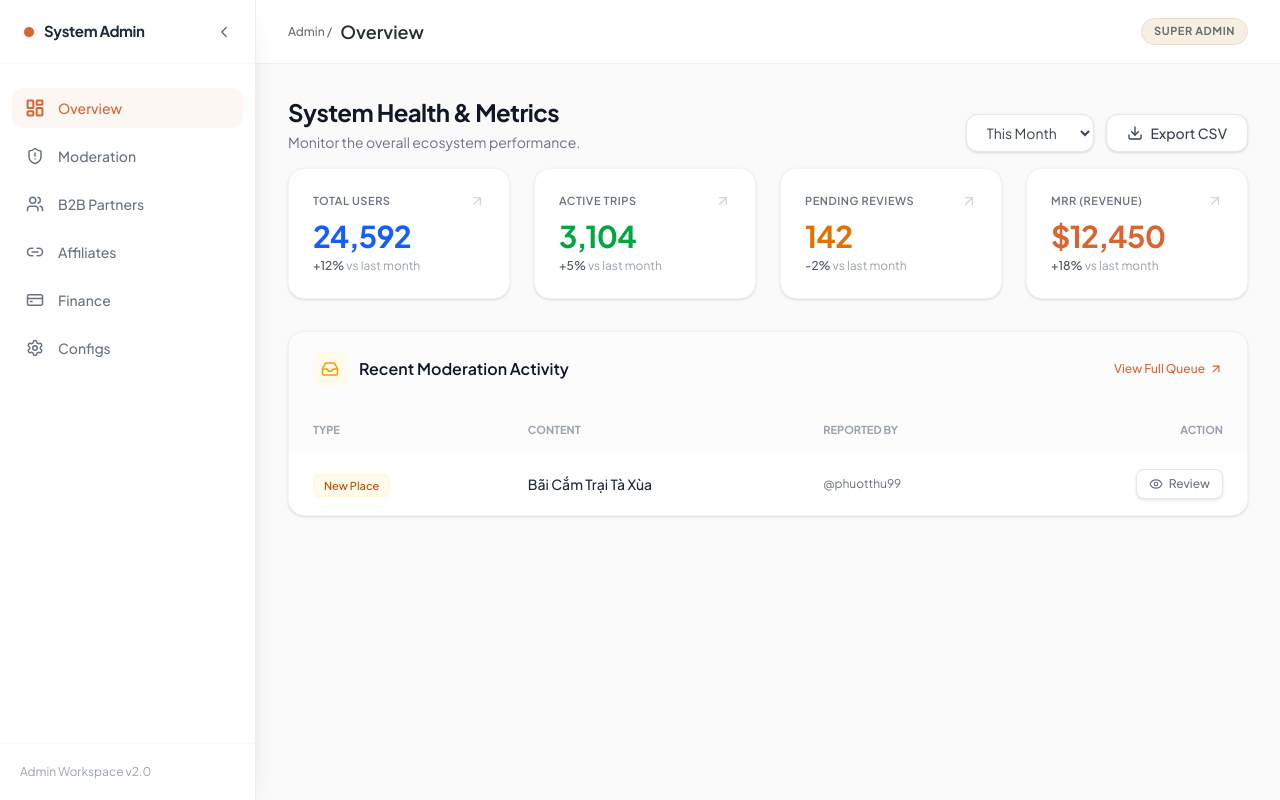
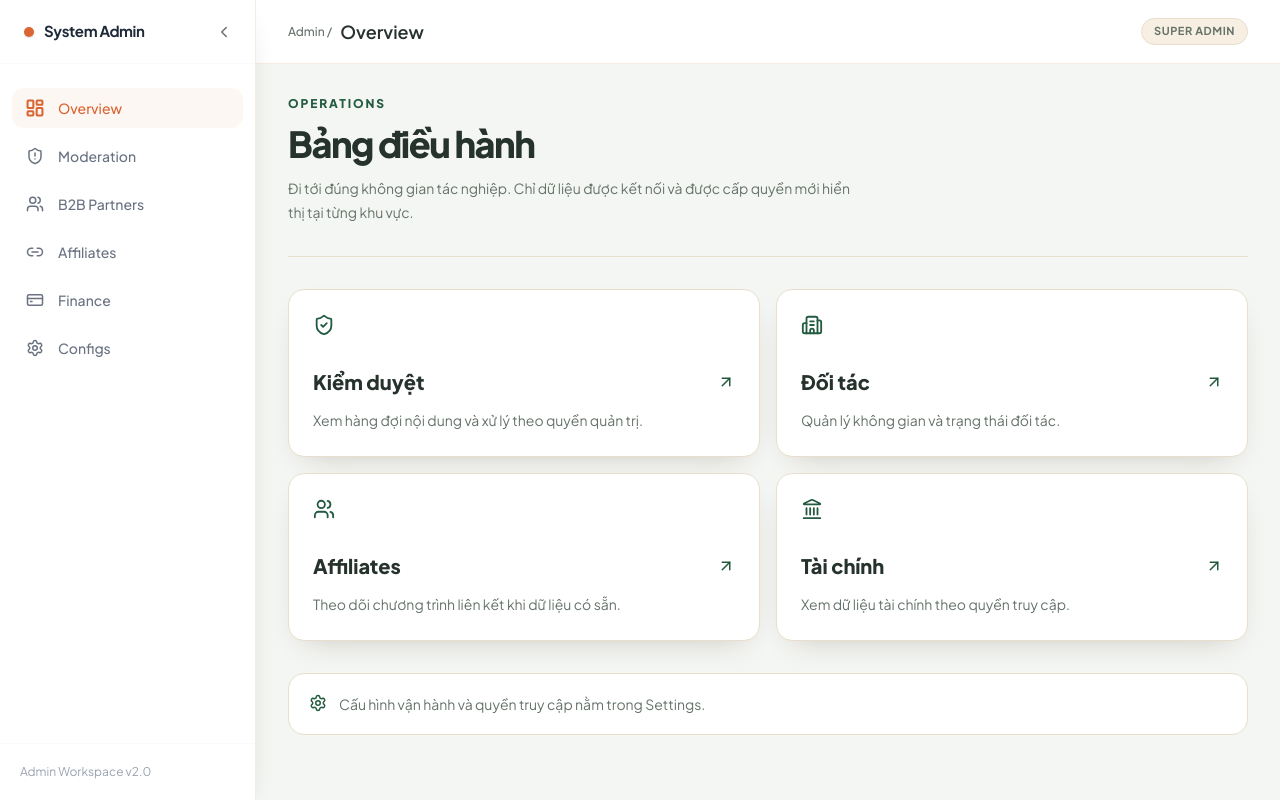
Before and after one commit to tizh24/ROAD_TRIP, a Next.js app in the folder web/: page /admin in a window 1280 px wide. Built offline with nearby package versions, Linux system fonts and the light colour scheme.

Commit message:
feat(web): rebuild admin operations overview

```diff
--- a/web/src/features/admin/components/overview/OverviewPanel.tsx
+++ b/web/src/features/admin/components/overview/OverviewPanel.tsx
@@ -1,96 +1,5 @@
 "use client";
-import React from "react";
-import { useRouter } from "next/navigation";
-import { ArrowUpRight, Download, Inbox, Eye } from "lucide-react";
-
-export default function OverviewPanel() {
-  const router = useRouter();
-
-  return (
-    <div className="p-4 md:p-8 max-w-[1400px] mx-auto space-y-6 md:space-y-8 animate-fade-in-up">
-      {/* Action-Oriented Header */}
-      <div className="flex flex-col md:flex-row justify-between items-start md:items-end gap-4 mb-4">
-        <div>
-          <h2 className="text-xl md:text-2xl font-bold text-gray-900 tracking-tight">System Health & Metrics</h2>
-          <p className="text-xs md:text-sm text-gray-500 mt-1">Monitor the overall ecosystem performance.</p>
-        </div>
-        <div className="flex gap-2 md:gap-3 w-full md:w-auto">
-          <select className="flex-1 md:flex-none text-xs md:text-sm border border-gray-200 rounded-xl px-3 md:px-4 py-2 bg-white text-gray-700 cursor-pointer outline-none focus:ring-2 focus:ring-primary/20 transition-all shadow-sm">
-            <option>This Month</option>
-            <option>Last 7 Days</option>
-            <option>Today</option>
-          </select>
-          <button className="flex-1 md:flex-none flex items-center justify-center gap-2 text-xs md:text-sm font-medium bg-white border border-gray-200 px-4 md:px-5 py-2 rounded-xl hover:bg-gray-50 hover:text-gray-900 text-gray-700 transition-all shadow-sm hover:shadow active:scale-95">
-            <Download size={16} />
-            Export CSV
-          </button>
-        </div>
-      </div>
-
-      {/* STATS */}
-      <div className="grid grid-cols-2 lg:grid-cols-4 gap-4 md:gap-6">
-        {[
-          { label: "Total Users", value: "24,592", change: "+12%", color: "text-blue-600", action: () => router.push('/admin/users') },
-          { label: "Active Trips", value: "3,104", change: "+5%", color: "text-green-600", action: () => {} },
-          { label: "Pending Reviews", value: "142", change: "-2%", color: "text-amber-600", action: () => router.push('/admin/moderation') },
-          { label: "MRR (Revenue)", value: "$12,450", change: "+18%", color: "text-primary", action: () => router.push('/admin/finance') },
-        ].map((stat, i) => (
-          <button
-            key={i}
-            onClick={stat.action}
-            className="text-left bg-white p-4 md:p-6 rounded-2xl shadow-sm hover:shadow-md border border-gray-100 hover:border-gray-200 transition-all duration-300 hover:-translate-y-1 group"
-          >
-            <div className="flex justify-between items-start mb-2">
-              <p className="text-[10px] md:text-[11px] text-gray-500 uppercase tracking-wider font-semibold truncate pr-2">{stat.label}</p>
-              <ArrowUpRight size={16} className="text-gray-300 group-hover:text-primary transition-colors shrink-0" />
-            </div>
-            <p className={`text-xl md:text-3xl font-bold ${stat.color} mb-1 tracking-tight`}>{stat.value}</p>
-            <p className="text-[10px] md:text-xs text-gray-600"><span className="font-medium">{stat.change}</span> <span className="text-gray-400 hidden sm:inline">vs last month</span></p>
-          </button>
-        ))}
-      </div>
-
-      {/* Moderation Queue Preview */}
-      <div className="bg-white rounded-2xl shadow-sm border border-gray-100 overflow-hidden">
-        <div className="flex justify-between items-center px-4 md:px-6 py-4 md:py-5 bg-gray-50/50">
-          <div className="flex items-center gap-2 md:gap-3">
-            <div className="p-1.5 md:p-2 bg-amber-50 rounded-lg text-amber-500"><Inbox size={16} className="md:w-[18px] md:h-[18px]" /></div>
-            <h2 className="text-sm md:text-base font-semibold text-gray-900">Recent Moderation Activity</h2>
-          </div>
-          <button className="text-[11px] md:text-xs text-primary font-medium hover:underline flex items-center gap-1" onClick={() => router.push('/admin/moderation')}>
-            <span className="hidden sm:inline">View Full Queue</span>
-            <span className="sm:hidden">View All</span>
-            <ArrowUpRight size={14} />
-          </button>
-        </div>
-        <div className="overflow-x-auto">
-          <table className="w-full text-left text-sm whitespace-nowrap">
-            <thead className="text-[10px] md:text-[11px] uppercase font-semibold text-gray-400 bg-gray-50/50">
-              <tr>
-                <th className="px-4 md:px-6 py-3 md:py-4">Type</th>
-                <th className="px-4 md:px-6 py-3 md:py-4">Content</th>
-                <th className="px-4 md:px-6 py-3 md:py-4">Reported By</th>
-                <th className="px-4 md:px-6 py-3 md:py-4 text-right">Action</th>
-              </tr>
-            </thead>
-            <tbody className="divide-y divide-gray-50">
-              <tr className="hover:bg-gray-50/50 transition-colors group">
-                <td className="px-4 md:px-6 py-3 md:py-4"><span className="px-2 md:px-2.5 py-1 bg-amber-50 text-amber-700 text-[10px] md:text-[11px] font-medium rounded-md border border-amber-100/50">New Place</span></td>
-                <td className="px-4 md:px-6 py-3 md:py-4 text-gray-800 font-medium group-hover:text-primary transition-colors text-xs md:text-sm">Bãi Cắm Trại Tà Xùa</td>
-                <td className="px-4 md:px-6 py-3 md:py-4 text-gray-500 text-[11px] md:text-xs">@phuotthu99</td>
-                <td className="px-4 md:px-6 py-3 md:py-4 text-right">
-                  <button
-                    className="inline-flex items-center gap-1.5 text-[11px] md:text-xs font-medium text-gray-500 hover:text-primary bg-white hover:bg-primary/5 px-2.5 md:px-3 py-1 md:py-1.5 rounded-lg border border-gray-200 hover:border-primary/20 transition-all shadow-sm"
-                    onClick={() => router.push('/admin/moderation?id=1')}
-                  >
-                    <Eye size={14} /> Review
-                  </button>
-                </td>
-              </tr>
-            </tbody>
-          </table>
-        </div>
-      </div>
-    </div>
-  );
-}
+import Link from "next/link";
+import { ArrowUpRight, Building2, Landmark, ShieldCheck, Settings, Users } from "lucide-react";
+const areas = [{ href: "/admin/moderation", icon: ShieldCheck, name: "Kiểm duyệt", text: "Xem hàng đợi nội dung và xử lý theo quyền quản trị." }, { href: "/admin/partners", icon: Building2, name: "Đối tác", text: "Quản lý không gian và trạng thái đối tác." }, { href: "/admin/affiliates", icon: Users, name: "Affiliates", text: "Theo dõi chương trình liên kết khi dữ liệu có sẵn." }, { href: "/admin/finance", icon: Landmark, name: "Tài chính", text: "Xem dữ liệu tài chính theo quyền truy cập." }] as const;
+export default function OverviewPanel() { return <main className="min-h-full bg-[#f4f6f3] p-4 sm:p-8"><div className="mx-auto max-w-6xl"><header className="border-b border-border-main pb-8"><p className="text-xs font-extrabold uppercase tracking-[.16em] text-secondary">Operations</p><h1 className="mt-3 text-4xl font-extrabold tracking-[-.04em] text-text-main">Bảng điều hành</h1><p className="mt-3 max-w-xl text-sm leading-6 text-text-sub">Đi tới đúng không gian tác nghiệp. Chỉ dữ liệu được kết nối và được cấp quyền mới hiển thị tại từng khu vực.</p></header><section className="mt-8 grid gap-4 sm:grid-cols-2">{areas.map(({ href, icon: Icon, name, text }) => <Link key={href} href={href} className="group rounded-2xl border border-border-main bg-surface p-6 shadow-card transition hover:-translate-y-1 hover:shadow-card-hover"><Icon className="text-secondary" size={22} /><h2 className="mt-8 flex items-center justify-between text-xl font-extrabold">{name}<ArrowUpRight size={18} className="text-secondary transition group-hover:-translate-y-1 group-hover:translate-x-1" /></h2><p className="mt-3 text-sm leading-6 text-text-sub">{text}</p></Link>)}</section><div className="mt-8 flex gap-3 rounded-2xl border border-border-main bg-surface p-5 text-sm text-text-sub"><Settings className="shrink-0 text-secondary" size={18} />Cấu hình vận hành và quyền truy cập nằm trong Settings.</div></div></main>; }
```
